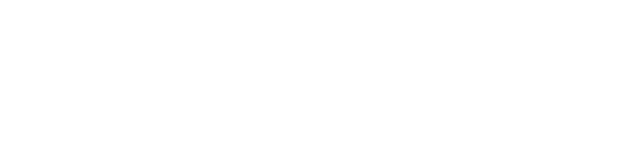
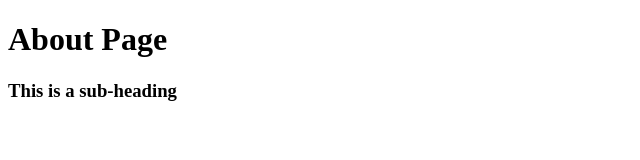
Before and after one commit to Joshuaoghogho/Myproject_workApp, a plain HTML site: page index.html in a window 1280 px wide. Shown: the whole page, without its empty margins (0-640 px from the left). Drawn offline with Linux system fonts and the light colour scheme.

Commit message:
modified about and index page

```diff
--- a/index.html
+++ b/index.html
@@ -8,6 +8,8 @@
 </head>
 
 <body>
+    <h1>About Page</h1>
+    <H3>This is a sub-heading</H3>
 
 </body>
 
```
